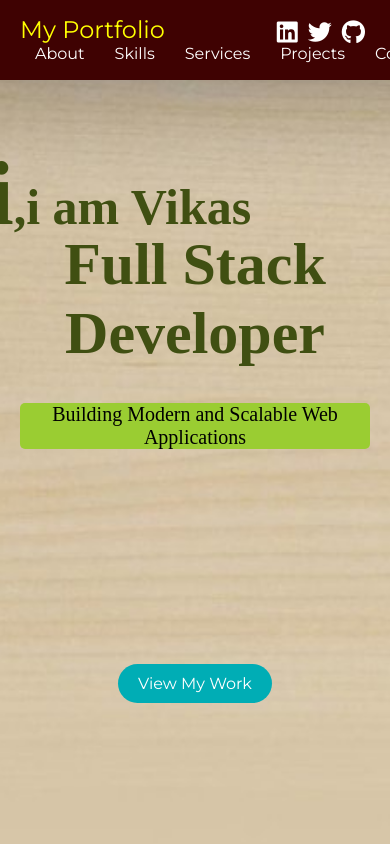
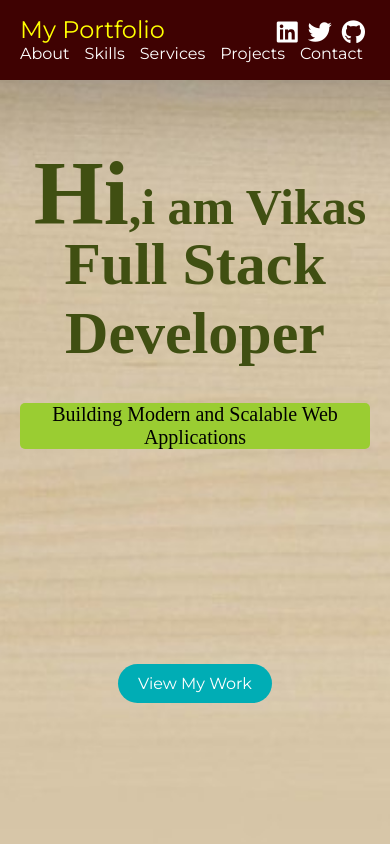
Before and after one commit to vikas-soft/portfolio, a plain HTML site: page index.html in a window 390 px wide. Shown: the top 844 px of the page. Drawn offline with Linux system fonts and the light colour scheme.

Commit message:
Update style.css

```diff
--- a/style.css
+++ b/style.css
@@ -172,7 +172,18 @@
   @media (max-width: 768px) {
     .skill {
       width: 100%;
+      height: max-content;
     }
+    #hero  span {
+      margin-left: 10px;
+    }
+     nav li{
+      color: green;
+    }
+    .nav-links li {
+      margin-left: 0px;
+    }
+
   }
 
   /* Projects Section */
```
